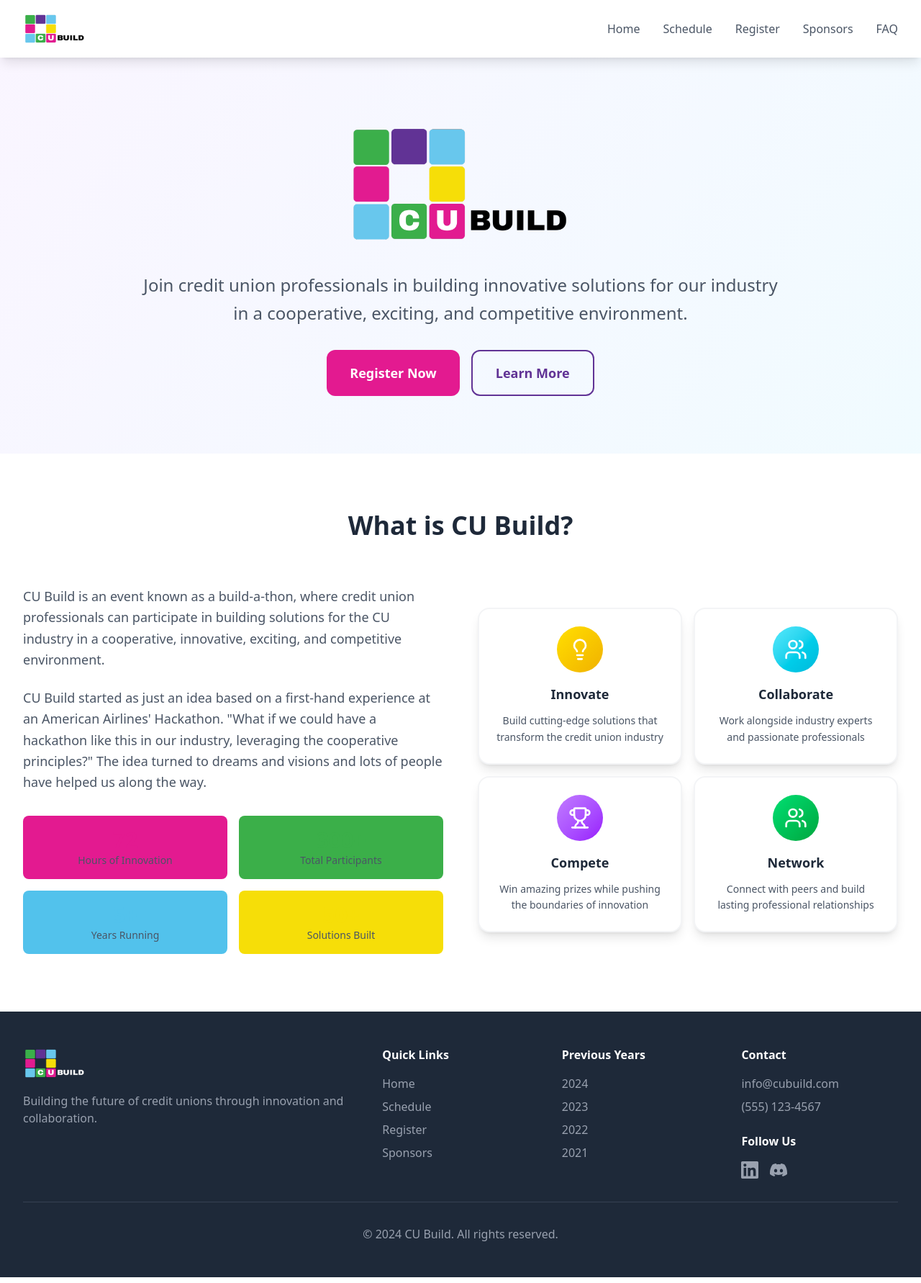
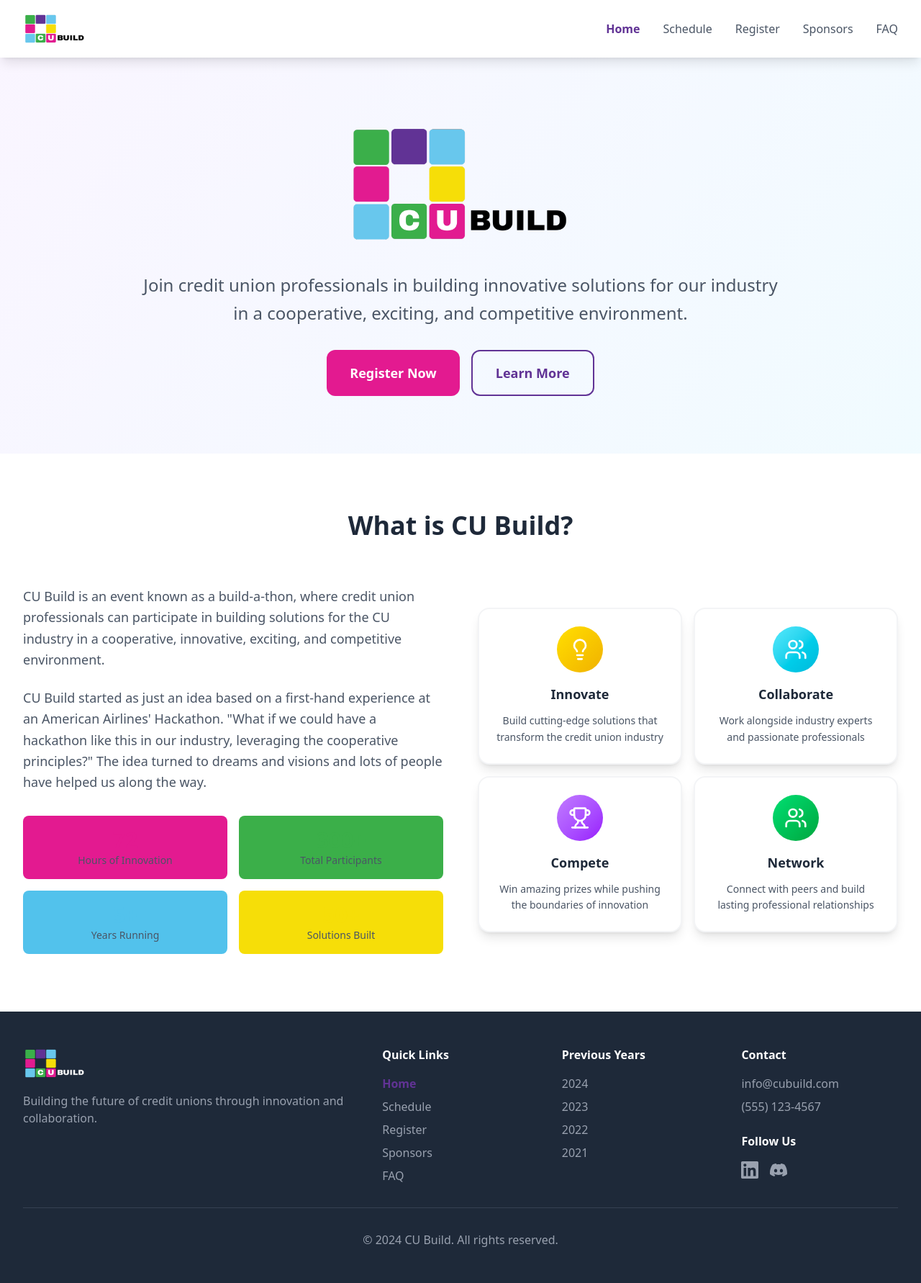
Before and after one commit to CUBuild/CU-Build-Website, a React (Vite) app: page / in a window 1280 px wide. Shown: the whole page at 72% size. Built offline with nearby package versions, Linux system fonts and the light colour scheme.

Commit message:
feat: update active states

```diff
--- a/src/App.tsx
+++ b/src/App.tsx
@@ -1,9 +1,32 @@
 import React, { useEffect, useState } from 'react';
-import { BrowserRouter as Router, Routes, Route, Link, useNavigate } from 'react-router-dom';
+import { BrowserRouter as Router, Routes, Route, Link, useNavigate, useLocation } from 'react-router-dom';
 import { Users, Trophy, Lightbulb, ExternalLink, CreditCard } from 'lucide-react';
 import logo from "./assets/cu-build-logo.png";
 import logoDark from "./assets/cu-build-logo-dark.png";
-import { useLocation } from 'react-router';
+
+const useActiveRoute = (path: string) => {
+  const location = useLocation();
+  const [color, setColor] = useState('#e31a90');
+
+  useEffect(() => {
+    const colors = ['#e31a90', '#613395', '#3baf49', '#52c2ec', '#f6de08'];
+    let currentIndex = 0;
+
+    if (location.pathname === path) {
+      const interval = setInterval(() => {
+        currentIndex = (currentIndex + 1) % colors.length;
+        setColor(colors[currentIndex]);
+      }, 3000); // Change color every 3 seconds
+
+      return () => clearInterval(interval);
+    }
+  }, [location.pathname, path]);
+
+  return {
+    isActive: location.pathname === path,
+    activeColor: color
+  };
+};
 
 const Header: React.FC = () => {
   const [isOpen, setIsOpen] = useState(false);
@@ -13,6 +36,12 @@ const Header: React.FC = () => {
     setIsOpen(false);
     navigate(path);
   };
+
+  const homeRoute = useActiveRoute('/');
+  const scheduleRoute = useActiveRoute('/schedule');
+  const registerRoute = useActiveRoute('/register');
+  const sponsorsRoute = useActiveRoute('/sponsors');
+  const faqRoute = useActiveRoute('/faq');
 
   return (
     <header className="bg-white shadow-lg sticky top-0 z-50">
@@ -24,11 +53,41 @@ const Header: React.FC = () => {
 
           {/* Desktop Navigation */}
           <nav className="hidden md:flex space-x-8">
-            <Link to="/" className="text-gray-600 hover:text-pink-500 transition-colors">Home</Link>
-            <Link to="/schedule" className="text-gray-600 hover:text-pink-500 transition-colors">Schedule</Link>
-            <Link to="/register" className="text-gray-600 hover:text-pink-500 transition-colors">Register</Link>
-            <Link to="/sponsors" className="text-gray-600 hover:text-pink-500 transition-colors">Sponsors</Link>
-            <Link to="/faq" className="text-gray-600 hover:text-pink-500 transition-colors">FAQ</Link>
+            <Link
+              to="/"
+              className={`transition-colors ${homeRoute.isActive ? 'font-semibold' : 'text-gray-600 hover:text-pink-500'}`}
+              style={homeRoute.isActive ? { color: homeRoute.activeColor } : undefined}
+            >
+              Home
+            </Link>
+            <Link
+              to="/schedule"
+              className={`transition-colors ${scheduleRoute.isActive ? 'font-semibold' : 'text-gray-600 hover:text-pink-500'}`}
+              style={scheduleRoute.isActive ? { color: scheduleRoute.activeColor } : undefined}
+            >
+              Schedule
+            </Link>
+            <Link
+              to="/register"
+              className={`transition-colors ${registerRoute.isActive ? 'font-semibold' : 'text-gray-600 hover:text-pink-500'}`}
+              style={registerRoute.isActive ? { color: registerRoute.activeColor } : undefined}
+            >
+              Register
+            </Link>
+            <Link
+              to="/sponsors"
+              className={`transition-colors ${sponsorsRoute.isActive ? 'font-semibold' : 'text-gray-600 hover:text-pink-500'}`}
+              style={sponsorsRoute.isActive ? { color: sponsorsRoute.activeColor } : undefined}
+            >
+              Sponsors
+            </Link>
+            <Link
+              to="/faq"
+              className={`transition-colors ${faqRoute.isActive ? 'font-semibold' : 'text-gray-600 hover:text-pink-500'}`}
+              style={faqRoute.isActive ? { color: faqRoute.activeColor } : undefined}
+            >
+              FAQ
+            </Link>
           </nav>
 
           {/* Mobile Menu Button */}
@@ -66,31 +125,41 @@ const Header: React.FC = () => {
           <nav className="flex flex-col p-4">
             <button
               onClick={() => handleNavigation('/')}
-              className="text-xl py-4 px-4 text-white hover:bg-pink-600 rounded-lg transition-colors"
+              className={`text-xl py-4 px-4 text-white hover:bg-pink-600 rounded-lg transition-colors ${
+                homeRoute.isActive ? 'bg-white bg-opacity-20' : ''
+              }`}
             >
               Home
             </button>
             <button
               onClick={() => handleNavigation('/schedule')}
-              className="text-xl py-4 px-4 text-white hover:bg-pink-600 rounded-lg transition-colors"
+              className={`text-xl py-4 px-4 text-white hover:bg-pink-600 rounded-lg transition-colors ${
+                scheduleRoute.isActive ? 'bg-white bg-opacity-20' : ''
+              }`}
             >
               Schedule
             </button>
             <button
               onClick={() => handleNavigation('/register')}
-              className="text-xl py-4 px-4 text-white hover:bg-pink-600 rounded-lg transition-colors"
+              className={`text-xl py-4 px-4 text-white hover:bg-pink-600 rounded-lg transition-colors ${
+                registerRoute.isActive ? 'bg-white bg-opacity-20' : ''
+              }`}
             >
               Register
             </button>
             <button
               onClick={() => handleNavigation('/sponsors')}
-              className="text-xl py-4 px-4 text-white hover:bg-pink-600 rounded-lg transition-colors"
+              className={`text-xl py-4 px-4 text-white hover:bg-pink-600 rounded-lg transition-colors ${
+                sponsorsRoute.isActive ? 'bg-white bg-opacity-20' : ''
+              }`}
             >
               Sponsors
             </button>
             <button
               onClick={() => handleNavigation('/faq')}
-              className="text-xl py-4 px-4 text-white hover:bg-pink-600 rounded-lg transition-colors"
+              className={`text-xl py-4 px-4 text-white hover:bg-pink-600 rounded-lg transition-colors ${
+                faqRoute.isActive ? 'bg-white bg-opacity-20' : ''
+              }`}
             >
               FAQ
             </button>
@@ -516,6 +585,16 @@ const Schedule: React.FC = () => {
 };
 
 const Footer: React.FC = () => {
+  const homeRoute = useActiveRoute('/');
+  const scheduleRoute = useActiveRoute('/schedule');
+  const registerRoute = useActiveRoute('/register');
+  const sponsorsRoute = useActiveRoute('/sponsors');
+  const faqRoute = useActiveRoute('/faq');
+  const year2024Route = useActiveRoute('/2024');
+  const year2023Route = useActiveRoute('/2023');
+  const year2022Route = useActiveRoute('/2022');
+  const year2021Route = useActiveRoute('/2021');
+
   return (
     <footer className="bg-gray-800 text-white py-12 px-4 sm:px-6 lg:px-8">
       <div className="max-w-7xl mx-auto">
@@ -534,10 +613,51 @@ const Footer: React.FC = () => {
           <div className="text-center md:text-left">
             <h5 className="font-semibold mb-4">Quick Links</h5>
             <ul className="space-y-2 text-gray-400">
-              <li><Link to="/" className="hover:text-white transition-colors">Home</Link></li>
-              <li><Link to="/schedule" className="hover:text-white transition-colors">Schedule</Link></li>
-              <li><Link to="/register" className="hover:text-white transition-colors">Register</Link></li>
-              <li><Link to="/sponsors" className="hover:text-white transition-colors">Sponsors</Link></li>
+              <li>
+                <Link
+                  to="/"
+                  className={`transition-colors hover:text-white ${homeRoute.isActive ? 'font-semibold' : ''}`}
+                  style={homeRoute.isActive ? { color: homeRoute.activeColor } : undefined}
+                >
+                  Home
+                </Link>
+              </li>
+              <li>
+                <Link
+                  to="/schedule"
+                  className={`transition-colors hover:text-white ${scheduleRoute.isActive ? 'font-semibold' : ''}`}
+                  style={scheduleRoute.isActive ? { color: scheduleRoute.activeColor } : undefined}
+                >
+                  Schedule
+                </Link>
+              </li>
+              <li>
+                <Link
+                  to="/register"
+                  className={`transition-colors hover:text-white ${registerRoute.isActive ? 'font-semibold' : ''}`}
+                  style={registerRoute.isActive ? { color: registerRoute.activeColor } : undefined}
+                >
+                  Register
+                </Link>
+              </li>
+              <li>
+                <Link
+                  to="/sponsors"
+                  className={`transition-colors hover:text-white ${sponsorsRoute.isActive ? 'font-semibold' : ''}`}
+                  style={sponsorsRoute.isActive ? { color: sponsorsRoute.activeColor } : undefined}
+                >
+                  Sponsors
+                </Link>
+              </li>
+              <li>
+                <Link
+                  to="/faq"
+                  className={`transition-colors hover:text-white ${faqRoute.isActive ? 'font-semibold' : ''}`}
+                  style={faqRoute.isActive ? { color: faqRoute.activeColor } : undefined}
+                >
+                  FAQ
+                </Link>
+              </li>
             </ul>
           </div>
 
@@ -545,10 +665,42 @@ const Footer: React.FC = () => {
           <div className="text-center md:text-left">
             <h5 className="font-semibold mb-4">Previous Years</h5>
             <ul className="space-y-2 text-gray-400">
-              <li><Link to="/2024" className="hover:text-white transition-colors">2024</Link></li>
-              <li><Link to="/2023" className="hover:text-white transition-colors">2023</Link></li>
-              <li><Link to="/2022" className="hover:text-white transition-colors">2022</Link></li>
-              <li><Link to="/2021" className="hover:text-white transition-colors">2021</Link></li>
+              <li>
+                <Link
+                  to="/2024"
+                  className={`transition-colors hover:text-white ${year2024Route.isActive ? 'font-semibold' : ''}`}
+                  style={year2024Route.isActive ? { color: year2024Route.activeColor } : undefined}
+                >
+                  2024
+                </Link>
+              </li>
+              <li>
+                <Link
+                  to="/2023"
+                  className={`transition-colors hover:text-white ${year2023Route.isActive ? 'font-semibold' : ''}`}
+                  style={year2023Route.isActive ? { color: year2023Route.activeColor } : undefined}
+                >
+                  2023
+                </Link>
+              </li>
+              <li>
+                <Link
+                  to="/2022"
+                  className={`transition-colors hover:text-white ${year2022Route.isActive ? 'font-semibold' : ''}`}
+                  style={year2022Route.isActive ? { color: year2022Route.activeColor } : undefined}
+                >
+                  2022
+                </Link>
+              </li>
+              <li>
+                <Link
+                  to="/2021"
+                  className={`transition-colors hover:text-white ${year2021Route.isActive ? 'font-semibold' : ''}`}
+                  style={year2021Route.isActive ? { color: year2021Route.activeColor } : undefined}
+                >
+                  2021
+                </Link>
+              </li>
             </ul>
           </div>
 
```
